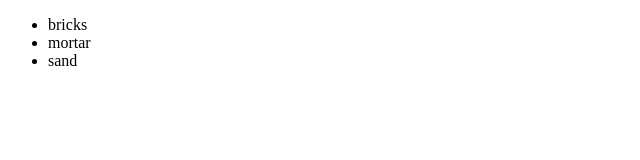
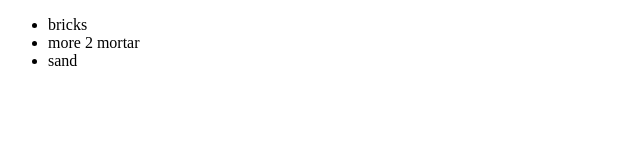
Before and after one commit to take5js/git-github, a plain HTML site: page index.html in a window 1280 px wide. Shown: the full height of the page, 0-640 px from the left. Drawn offline with Linux system fonts and the light colour scheme.

Commit message:
changed mortar

```diff
--- a/index.html
+++ b/index.html
@@ -10,7 +10,7 @@
     <div>
         <ul>
             <li>bricks</li>
-            <li>mortar</li>
+            <li>more 2 mortar</li>
             <li>sand</li>
         </ul>
     </div>
```
